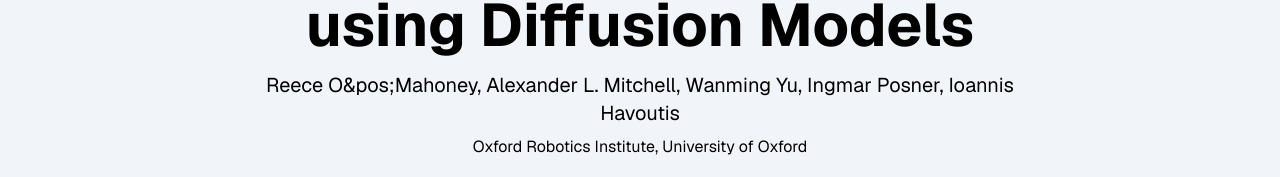
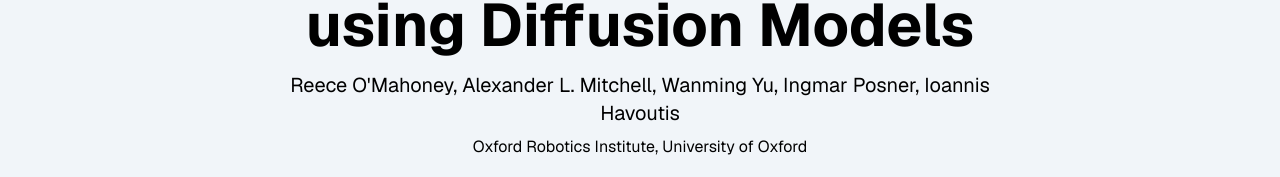
Before and after one commit to reeceomahoney/reeceomahoney, a Next.js app: page /publications/locodiff in a window 1280 px wide. Shown: the part 277-454 px from the top of the page. Built offline with nearby package versions, Linux system fonts and the light colour scheme.

Commit message:
fix text

```diff
--- a/src/app/publications/locodiff/page.tsx
+++ b/src/app/publications/locodiff/page.tsx
@@ -8,7 +8,7 @@ export default function Page() {
           Offline Adaptation of Quadruped Locomotion using Diffusion Models
         </h1>
         <p className="mb-2 text-lg md:text-xl">
-          Reece O&pos;Mahoney, Alexander L. Mitchell, Wanming Yu, Ingmar Posner,
+          Reece O'Mahoney, Alexander L. Mitchell, Wanming Yu, Ingmar Posner,
           Ioannis Havoutis
         </p>
         <p>Oxford Robotics Institute, University of Oxford</p>
```
